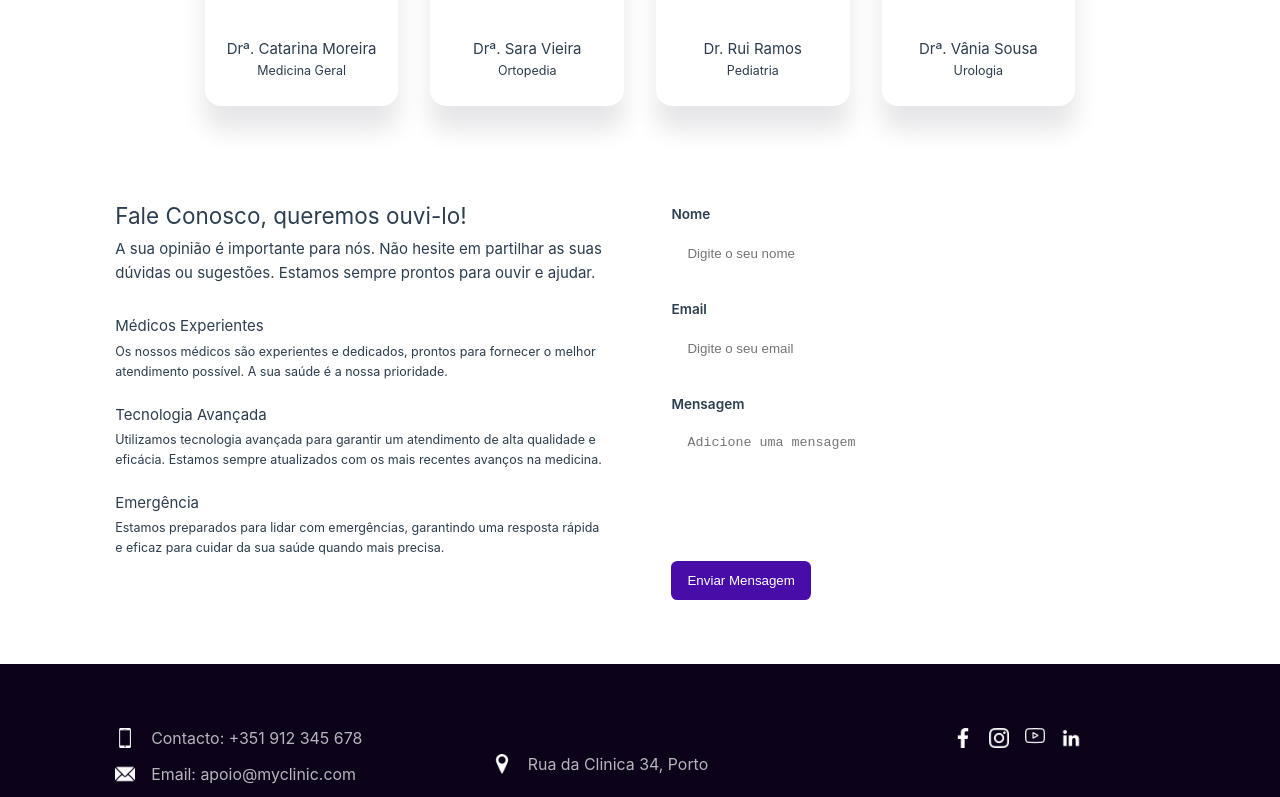
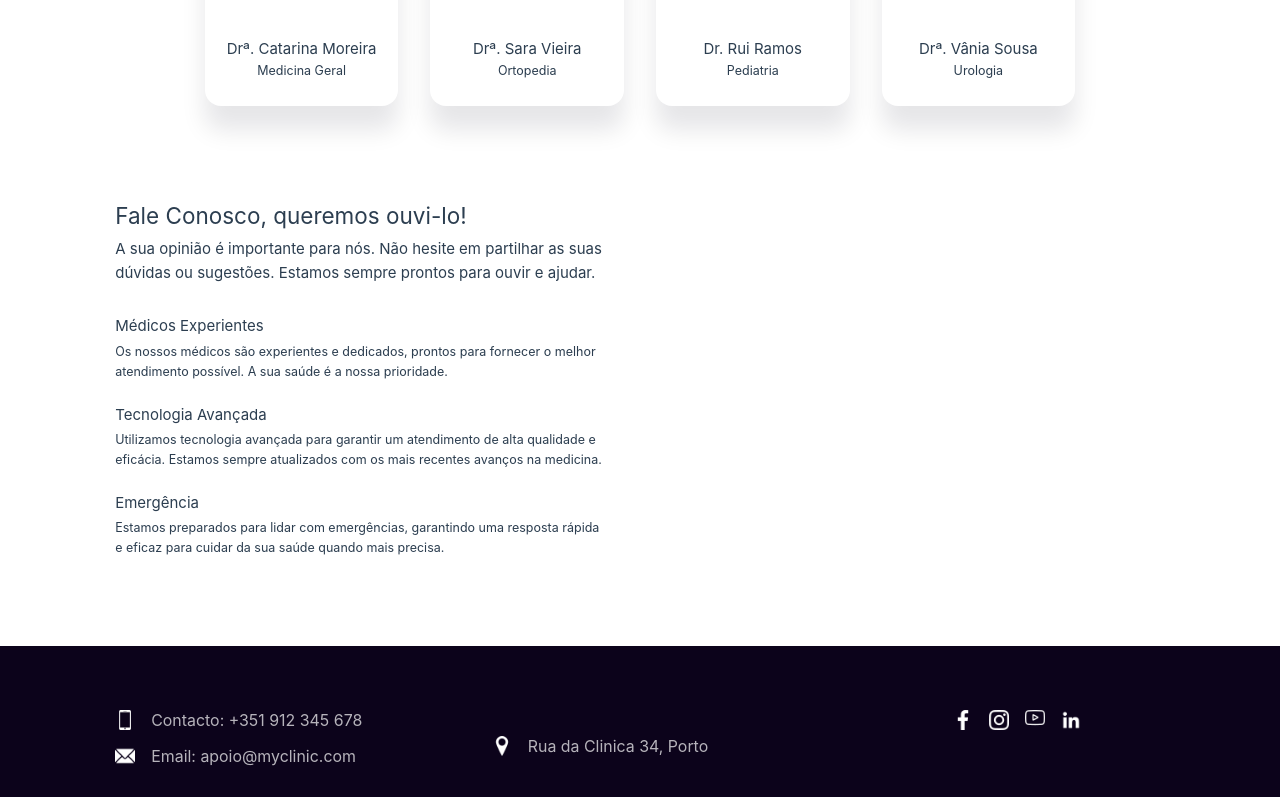
Before and after one commit to ruiiramos/myClinic-FrontEnd, a Vue app: page / in a window 1280 px wide. Shown: the part 1731-2528 px from the top of the page. Built offline with nearby package versions, Linux system fonts and the light colour scheme.

Commit message:
atualizaçao css

```diff
--- a/src/views/LandingPageView.vue
+++ b/src/views/LandingPageView.vue
@@ -66,7 +66,7 @@
             <div class="container">
                 <article>
                     <div class="doctor__image">
-                        <img src="https://res.cloudinary.com/djcedpyhp/image/upload/v1718914815/medica_qih2al.webp" alt="Médico 1">
+                        <img src="https://res.cloudinary.com/djcedpyhp/image/upload/v1718980873/_b92446b5-5d0a-40ad-983d-06fde3627ec8_drhizw.jpg" alt="Médico 1">
                     </div>
                     <div class="doctor__details">
                         <h4>Drª. Catarina Moreira</h4>
@@ -153,23 +153,6 @@
                         </div>
                     </article>
                 </div>
-
-                <form>
-                    <div class="form__group">
-                        <label for="name">Nome</label>
-                        <input type="text" placeholder="Digite o seu nome" name="Nome do Paciente" id="name" required>
-                    </div>
-                    <div class="form__group">
-                        <label for="email">Email</label>
-                        <input type="email" placeholder="Digite o seu email" name="email" id="email" required>
-                    </div>
-
-                    <div class="form__group">
-                        <label for="message">Mensagem</label>
-                        <textarea name="Mensagem" id="message" rows="6" placeholder="Adicione uma mensagem" required></textarea>
-                    </div>
-                    <input type="submit" value="Enviar Mensagem" class="btn-primary">
-                </form>
             </div>
         </section>
         <!------------------END OF THE APPOINTMENT------------------->
```
